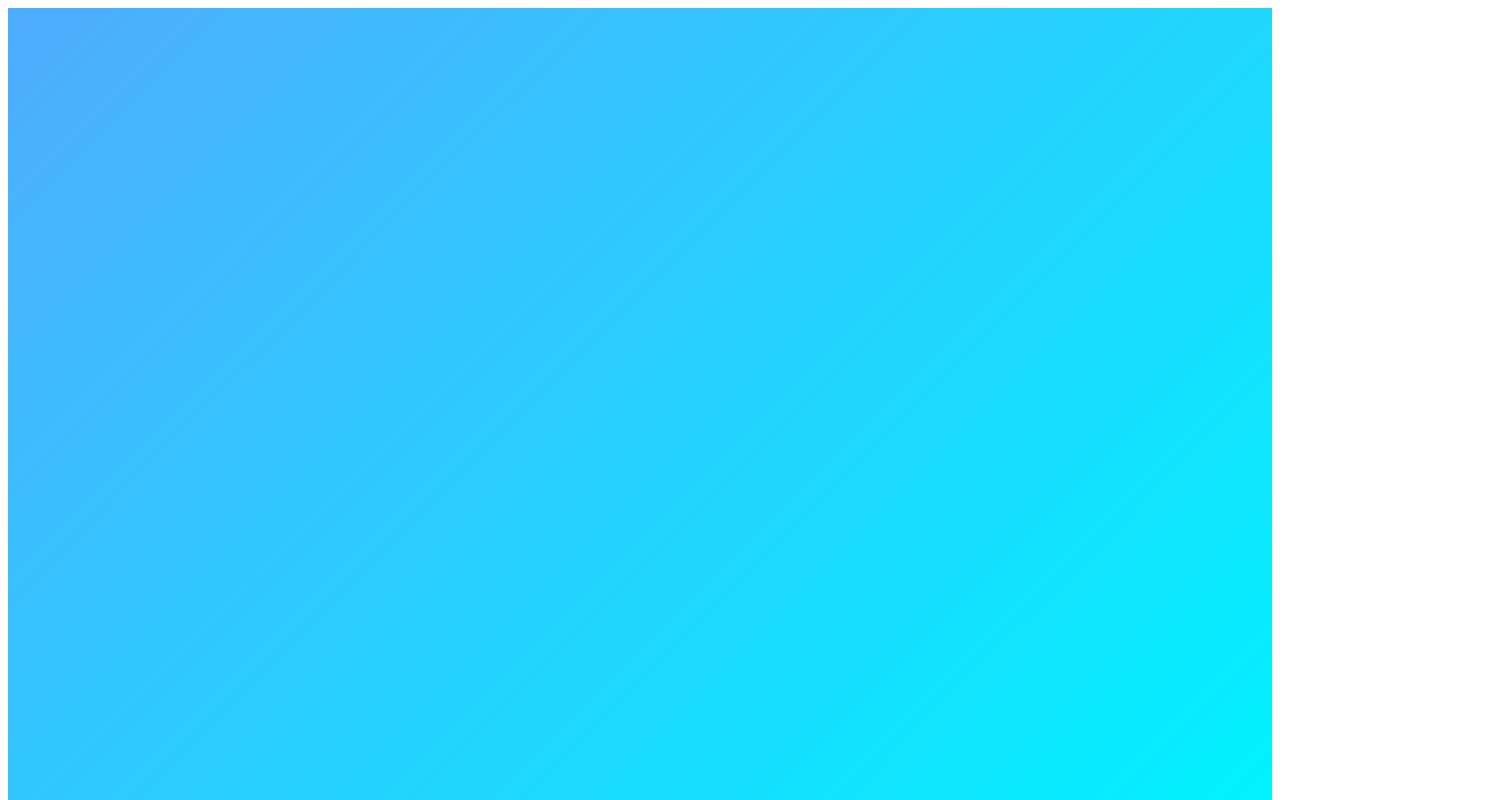
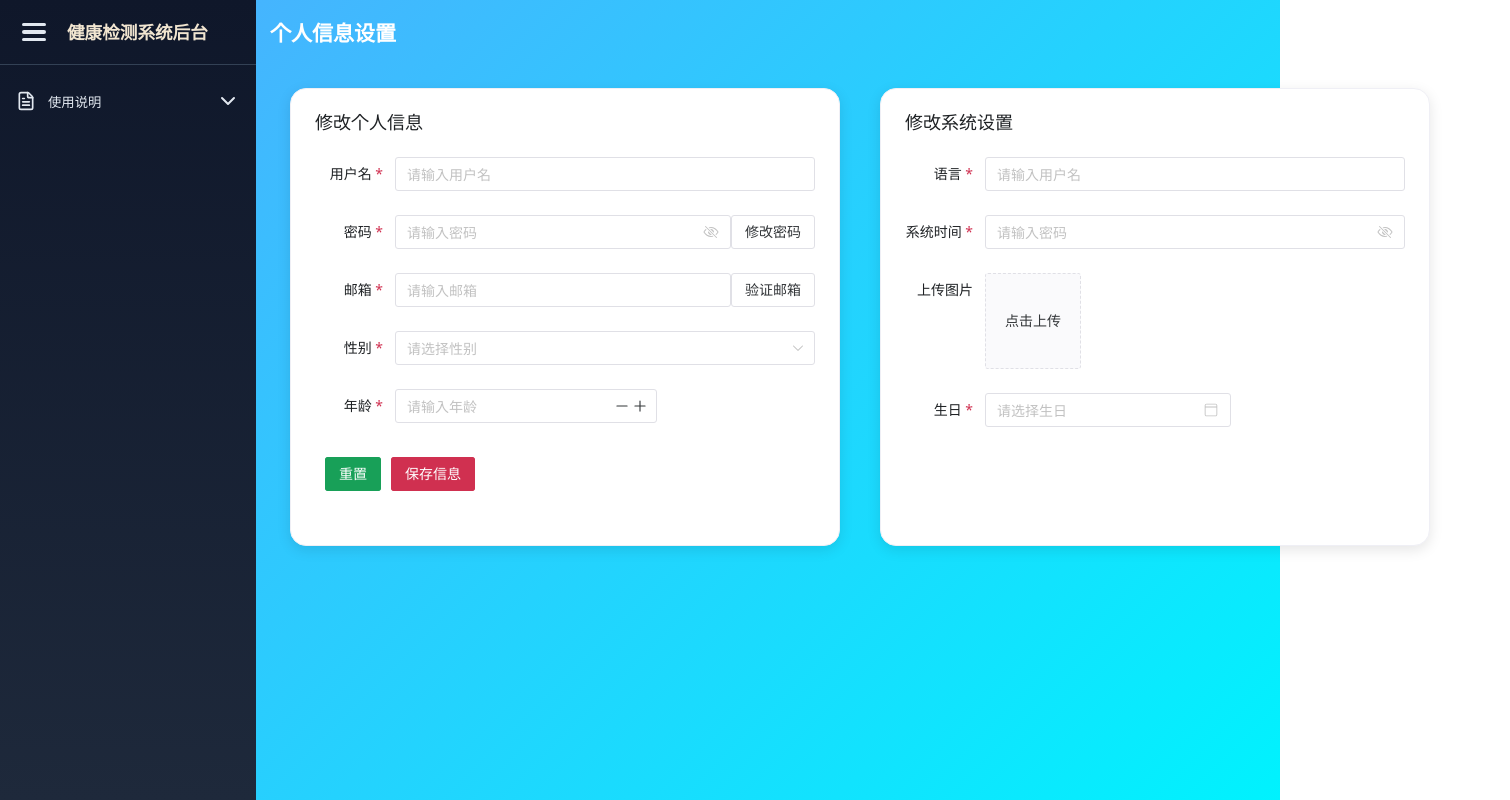
Before and after one commit to NorthOuterTowner/health-kiosk, a Vue app in the folder health-kiosk-frontend/: page /selfinfo in a window 1280 px wide. Shown: the top 800 px of the page, 1510 px wide, since content can reach past the window. Built offline with nearby package versions, Linux system fonts and the light colour scheme.

Commit message:
selfinfo

```diff
--- a/health-kiosk-frontend/src/components/Sidebar.vue
+++ b/health-kiosk-frontend/src/components/Sidebar.vue
@@ -61,7 +61,9 @@ import {
   Database,
   ChartNoAxesCombined,
   HeartPulse,
-  FilePenLine
+  FilePenLine,
+  FileText,
+  FileUser
 } from 'lucide-vue-next'
 import { useI18n } from 'vue-i18n'
 
@@ -147,6 +149,17 @@ const menuConfig = [
     children: [
       { path: '/projectshow', name: 'sidebar.examItem.list', icon: HeartPulse, role: [3,4,5] },
       { path: '/projectedit', name: 'sidebar.examItem.edit', icon: FilePenLine, role: [3,4,5] }
+    ]
+  },
+  {
+    // 使用说明
+    key: 'use',
+    title: 'sidebar.use.title',
+    icon:FileText,
+    role:[0,1,2,3,4,5],
+    children: [
+      { path: 'userintro', name: 'sidebar.use.userintro', icon: FileText , role: [0,1,2,3,4,5] },
+      { path: 'managerintro', name: 'sidebar.use.managerintro', icon: FileUser, role: [3,4,5] }
     ]
   }
 ]
--- a/health-kiosk-frontend/src/i18n/modules/sidebar.ts
+++ b/health-kiosk-frontend/src/i18n/modules/sidebar.ts
@@ -22,6 +22,11 @@ export const sidebarMessages = {
             title: "体检项目管理",
             list: "查看体检项目",
             edit: "修改体检内容"
+        },
+        use: {
+            title: "使用说明",
+            userintro: "用户使用说明",
+            managerintro: "管理员使用说明"
         }
     },
     en: {
--- a/health-kiosk-frontend/src/views/SelfInfo.vue
+++ b/health-kiosk-frontend/src/views/SelfInfo.vue
@@ -1,11 +1,216 @@
 <template>
+  <div class="layout">
+    <Sidebar />
+  <div class="self-page">
+    <h2>个人信息设置</h2>
+    <div style="display: flex;">
+    <n-card title="修改个人信息" class="settings-card">
+      <n-form
+        :model="form"
+        :rules="rules"
+        ref="formRef"
+        label-placement="left"
+        label-width="80"
+      >
+        <!-- 用户名 -->
+        <n-form-item label="用户名" path="username">
+          <n-input v-model:value="form.username" placeholder="请输入用户名" />
+        </n-form-item>
 
+        <!-- 密码 -->
+        <n-form-item label="密码" path="password">
+          <n-input
+            v-model:value="form.password"
+            placeholder="请输入密码"
+            type="password"
+            show-password-on="click"
+          />
+          <n-button>修改密码</n-button>
+        </n-form-item>
+
+        <!-- 邮箱 -->
+        <n-form-item label="邮箱" path="email">
+          <n-input v-model:value="form.email" placeholder="请输入邮箱" />
+          <n-button>验证邮箱</n-button>
+        </n-form-item>
+
+        <!-- 性别 -->
+        <n-form-item label="性别" path="gender">
+          <n-select
+            v-model:value="form.gender"
+            :options="genderOptions"
+            placeholder="请选择性别"
+          />
+        </n-form-item>
+
+        <!-- 年龄 -->
+        <n-form-item label="年龄" path="age">
+          <n-input-number
+            v-model:value="form.age"
+            :min="0"
+            :max="150"
+            placeholder="请输入年龄"
+          />
+        </n-form-item>
+
+        <n-form-item>
+          <n-button type="primary" style="margin: 10px;">重置</n-button>
+          <n-button type="error">保存信息</n-button>
+        </n-form-item>
+      </n-form>
+    </n-card>
+    <!-- Just n-card's copy-->
+     <n-card title="修改系统设置" class="settings-card">
+      <n-form
+        :model="form"
+        :rules="rules"
+        ref="formRef"
+        label-placement="left"
+        label-width="80"
+      >
+        <!-- lang -->
+        <n-form-item label="语言" path="username">
+          <n-input v-model:value="form.username" placeholder="请输入用户名" />
+        </n-form-item>
+
+        <!-- time -->
+        <n-form-item label="系统时间" path="password">
+          <n-input
+            v-model:value="form.password"
+            placeholder="请输入密码"
+            type="password"
+            show-password-on="click"
+          />
+        </n-form-item>
+
+        <!-- 邮箱 -->
+        <n-form-item label="上传图片" path="avatorList">
+          <n-upload
+            action="http://localhost:3000/upload"
+            list-type="image-card"
+            :max="1"
+            v-model:file-list="form.avatarList"
+          >
+            点击上传
+          </n-upload>
+        </n-form-item>
+
+        <!-- 生日 -->
+        <n-form-item label="生日" path="birthday">
+          <n-date-picker
+            v-model:value="form.birthday"
+            type="date"
+            placeholder="请选择生日"
+          />
+        </n-form-item>
+
+      </n-form>
+    </n-card>
+    </div>
+  </div>
+  </div>
 </template>
 
 <script setup lang="ts">
+import { ref } from "vue";
+import {
+  NForm,
+  NFormItem,
+  NInput,
+  NInputNumber,
+  NSelect,
+  NDatePicker,
+  NButton,
+  NCard,
+  NSpace,
+  useMessage,
+  NUpload
+} from "naive-ui";
 
+import type { FormInst, FormRules, UploadFileInfo } from "naive-ui";
+import Sidebar from "../components/Sidebar.vue";
+
+// 表单数据
+const form = ref({
+  username: "",
+  password: "",
+  email: "",
+  gender: null as string | null,
+  age: null as number | null,
+  birthday: null as number | null,
+  avatarList: [] as UploadFileInfo[]
+});
+
+// 性别选项
+const genderOptions = [
+  { label: "男", value: "male" },
+  { label: "女", value: "female" }
+];
+
+// 表单验证规则
+const rules: FormRules = {
+  username: [{ required: true, message: "请输入用户名", trigger: "blur" }],
+  password: [{ required: true, message: "请输入密码", trigger: "blur" }],
+  email: [
+    { required: true, message: "请输入邮箱", trigger: "blur" },
+    { type: "email", message: "邮箱格式不正确", trigger: "blur" }
+  ],
+  gender: [{ required: true, message: "请选择性别", trigger: "change" }],
+  age: [{ type: "number", required: true, message: "请输入年龄" }],
+  birthday: [{ required: true, message: "请选择生日", trigger: "change" }]
+};
+
+const formRef = ref<FormInst | null>(null);
+const message = useMessage();
+
+// 提交
+const submitForm = () => {
+  formRef.value?.validate((errors) => {
+    if (!errors) {
+      // 模拟提交 API
+      console.log("提交数据:", form.value);
+      message.success("保存成功！");
+    } else {
+      message.error("请填写完整信息！");
+    }
+  });
+};
+
+// 重置
+const resetForm = () => {
+  form.value = {
+    username: "",
+    password: "",
+    email: "",
+    gender: null,
+    age: null,
+    birthday: null,
+    avatarList: []
+  };
+};
 </script>
 
 <style scoped>
+.layout {
+  display: flex;
+  gap: 20px;
+}
 
+.self-page {
+  margin-left: 16rem;
+  flex: 1;
+  padding-left: 1em;
+  padding-right: 60px;
+}
+.settings-container {
+  display: flex;
+  justify-content: center;
+  margin-top: 40px;
+}
+.settings-card {
+  width: 550px;
+  border-radius: 16px;
+  box-shadow: 0 4px 14px rgba(0, 0, 0, 0.1);
+  margin: 20px;
+}
 </style>
```
Also changed, not shown: health-kiosk-frontend/src/components/HelloWorld.vue (deleted, +0 -41 lines), health-kiosk-frontend/src/views/Device.vue (line endings or trailing spaces), health-kiosk-frontend/src/views/Userinfo.vue (deleted).
